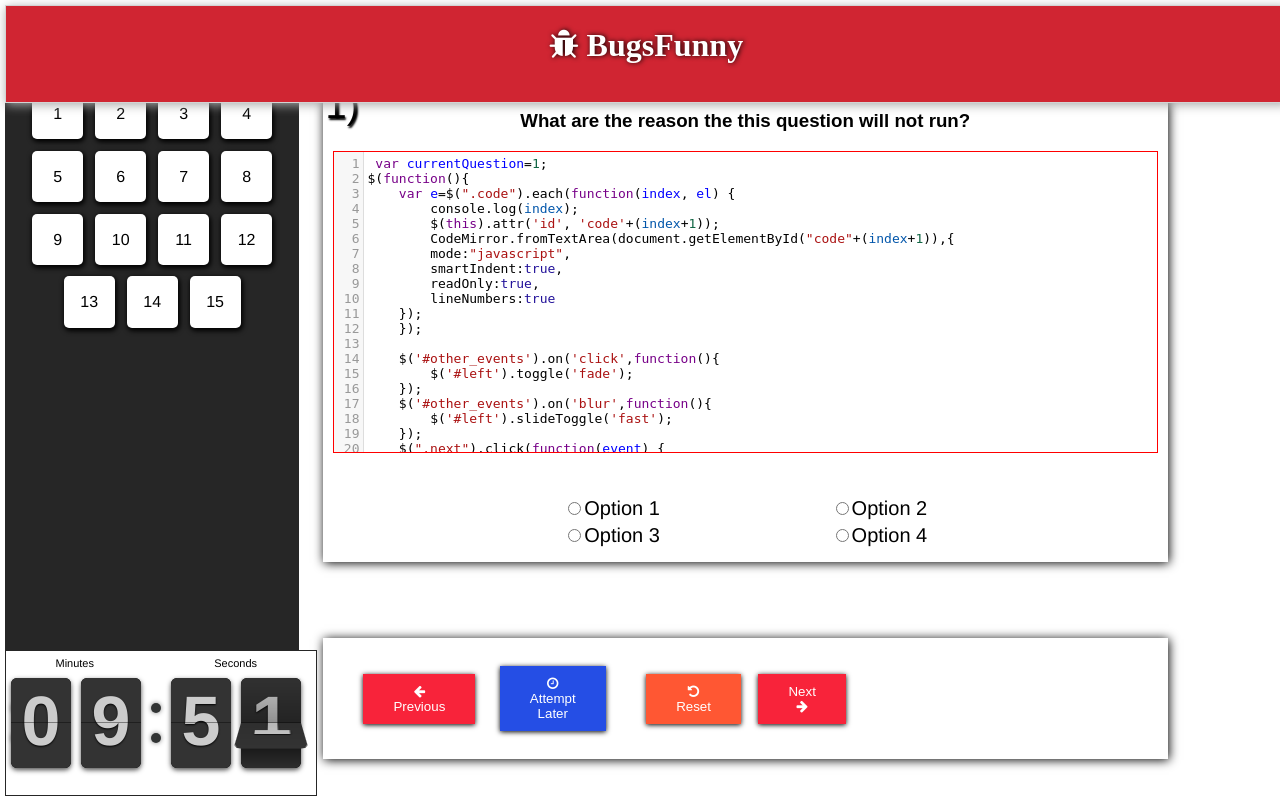
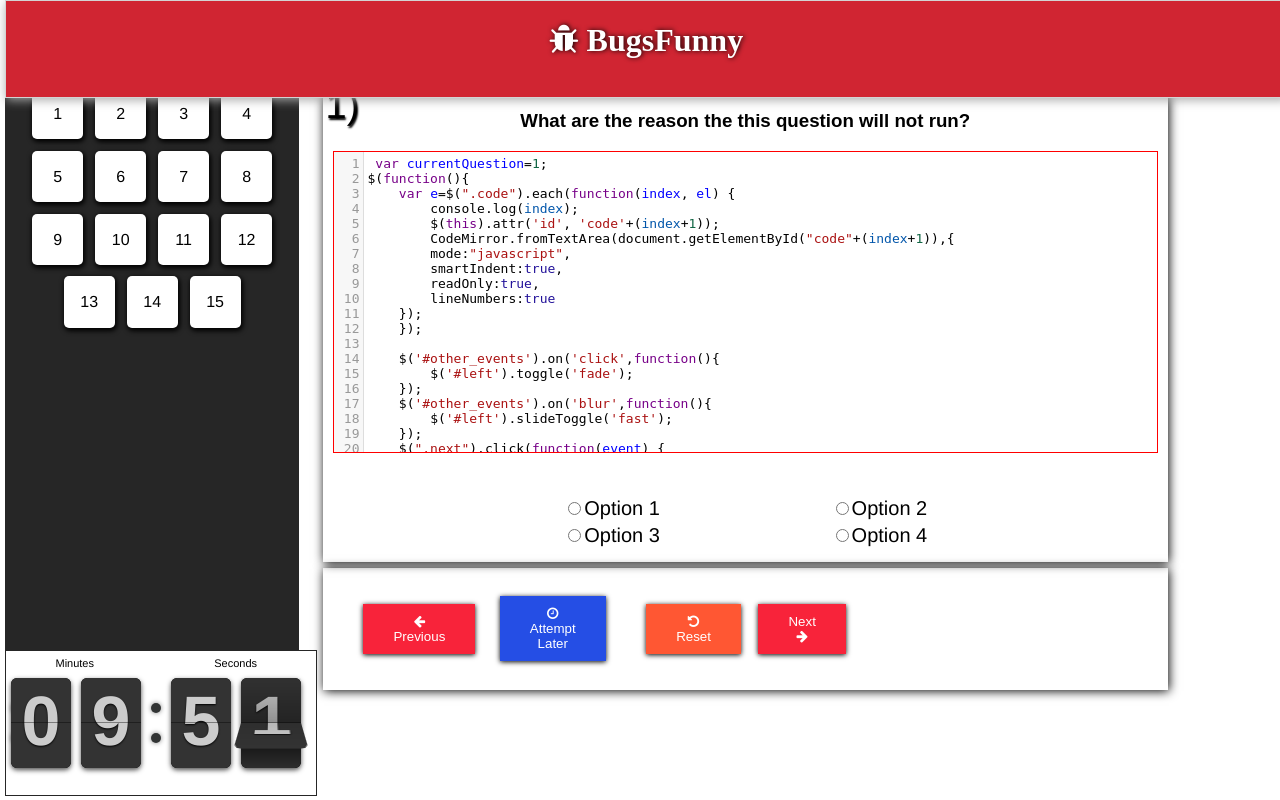
Before and after one commit to arpanpathak/techtrix, a PHP site: page /quiz.php in a window 1280 px wide. Run offline with PHP 8.4, Linux system fonts and the light colour scheme; some libraries are stand-ins or nearby versions.

Commit message:
changes ins styles.css

```diff
--- a/css/style.css
+++ b/css/style.css
@@ -11,6 +11,7 @@ header {
   position: fixed;
   width: 100%;
   height: 12%;
+  top:0px;
   z-index: 50;
   font-family:  Papyrus;
   font-stretch: expanded;
@@ -260,7 +261,7 @@ footer{
   width: 65%;
   margin-left:25%;
   height: inherit;
-  margin-top: 6%;
+  margin-top: 0.5%;
 }
 #general-button-group button{
   margin :10% 15% 10% 22%;
```
